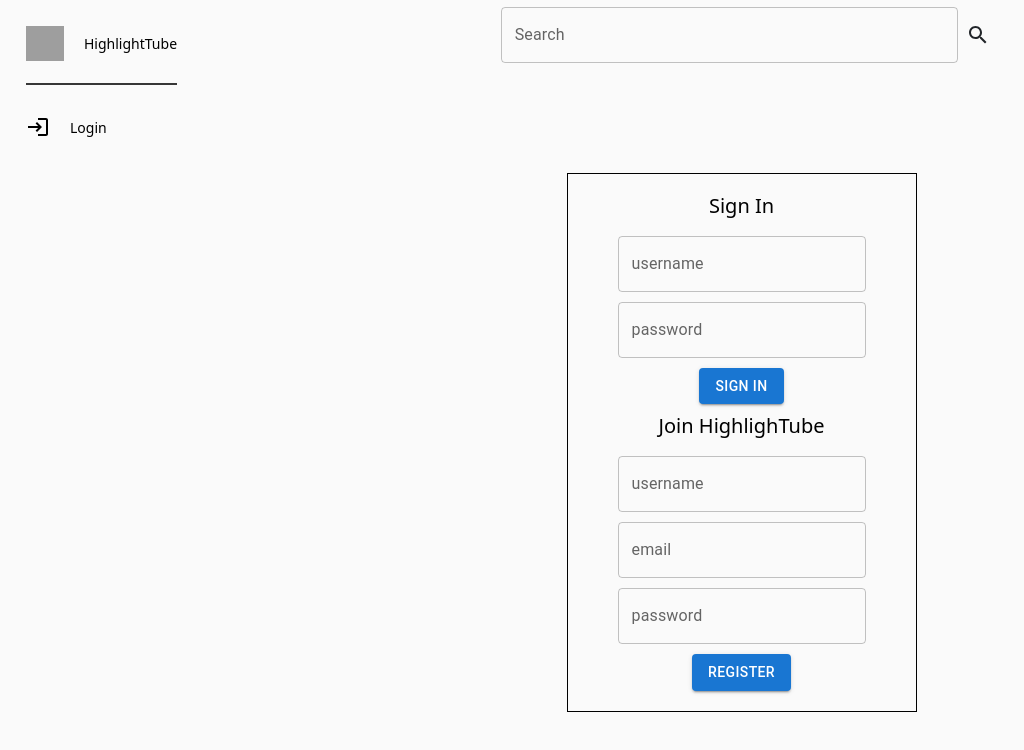
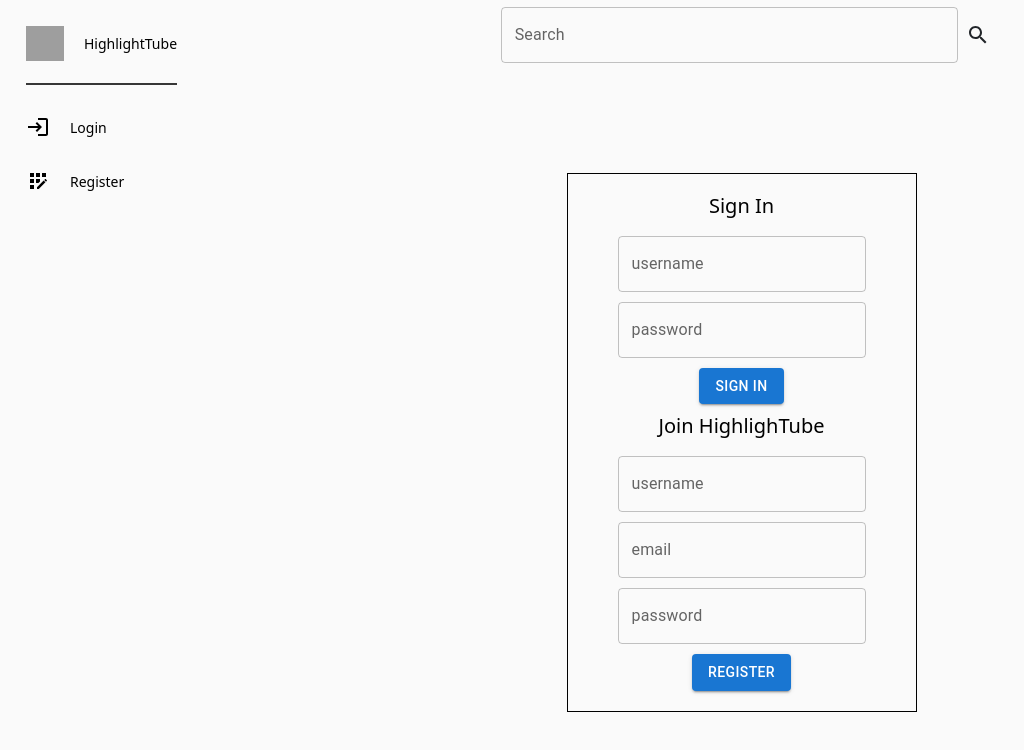
Before and after one commit to imran1289-ah/HighlightTube, a React (Create React App) app in the folder client/app/: page /signin in a window 1280 px wide. Shown: the top 750 px of the page, without its empty margins (0-1024 px from the left). Built offline with nearby package versions, Linux system fonts and the light colour scheme; grey boxes are pictures that could not be loaded.

Commit message:
small changes

```diff
--- a/client/app/src/components/Menu.jsx
+++ b/client/app/src/components/Menu.jsx
@@ -13,6 +13,7 @@
 import LoginIcon from "@mui/icons-material/Login";
 import { useNavigate } from "react-router-dom";
 import SubscriptionsIcon from "@mui/icons-material/Subscriptions";
+import AppRegistrationIcon from "@mui/icons-material/AppRegistration";
 
 const Container = styled.div`
   flex: 1;
@@ -105,14 +106,8 @@
                 <LogoutIcon onClick={handleLogout}></LogoutIcon>
                 Logout
               </Item>
-              <Link
-                to="/upload"
-                style={{ textDecoration: "none", color: "inherit" }}
-              >
-                <Item>
-                  <UploadIcon></UploadIcon>Upload videos
-                </Item>
-              </Link>
+              <Hr></Hr>
+
               <Item>
                 <Link
                   to="/editvideo"
@@ -133,8 +128,18 @@
                   My subscribed channels
                 </Item>
               </Link>
+              <Hr></Hr>
+              <Link
+                to="/upload"
+                style={{ textDecoration: "none", color: "inherit" }}
+              >
+                <Item>
+                  <UploadIcon></UploadIcon>Upload videos
+                </Item>
+              </Link>
             </div>
           ) : (
+            <div>
               <Item>
                 <Link
                   to="/signin"
@@ -146,6 +151,18 @@
                   </Item>
                 </Link>
               </Item>
+              <Item>
+                <Link
+                  to="/signin"
+                  style={{ textDecoration: "none", color: "inherit" }}
+                >
+                  <Item>
+                    <AppRegistrationIcon></AppRegistrationIcon>
+                    Register
+                  </Item>
+                </Link>
+              </Item>
+            </div>
           )}
         </Wrapper>
       </Container>
--- a/client/app/src/pages/Video.jsx
+++ b/client/app/src/pages/Video.jsx
@@ -10,7 +10,7 @@
 import axios from "axios";
 import { dislike, fetchSuccess, like } from "../redux/videoSlice";
 import { subscription } from "../redux/userSlice";
-import ThumbDownOffAltOutlinedIcon from "@mui/icons-material/ThumbDownOffAltOutlined";
+
 import ThumbUpIcon from "@mui/icons-material/ThumbUp";
 import ShareIcon from "@mui/icons-material/Share";
 import FileDownloadIcon from "@mui/icons-material/FileDownload";
@@ -170,6 +170,10 @@
     alert("Please login or create an account to like/dislike this video");
   }
 
+  function refreshPage() {
+    window.location.reload();
+  }
+
   return (
     <Container>
       <Content>
@@ -210,7 +214,7 @@
                 {currentVideo.dislikes?.includes(currentUser?._id) ? (
                   <ThumbDownIcon />
                 ) : (
-                  <ThumbDownOffAltOutlinedIcon />
+                  <ThumbDownIcon />
                 )}{" "}
                 {currentVideo.dislikes?.length}
               </Button>
@@ -249,7 +253,9 @@
 
       <Recommendation>
         {videos.map((video) => (
-          <Card key={video._id} video={video} />
+          <Button onClick={refreshPage}>
+            <Card key={video._id} video={video} />
+          </Button>
         ))}
       </Recommendation>
     </Container>
```
Lines whose indentation alone changed are shown as unchanged.
